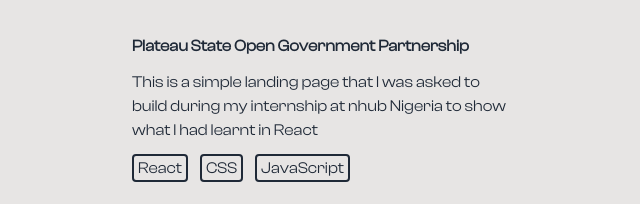
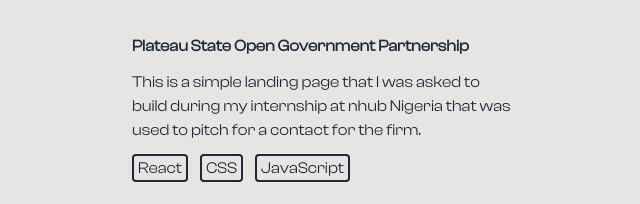
Before and after one commit to olafisoyevince/seun_dev, a Next.js app: page / in a window 1280 px wide. Shown: the part 2046-2250 px from the top of the page, without its empty margins (332-972 px from the left). Built offline with nearby package versions, Linux system fonts and the light colour scheme; some icons are missing.

Commit message:
i dont think this is the last commit

```diff
--- a/pages/index.js
+++ b/pages/index.js
@@ -38,7 +38,7 @@
     name: "Plateau State Open Government Partnership",
     url: "https://opengovapp.herokuapp.com/",
     description:
-      "This is a simple landing page that I was asked to build during my internship at nhub Nigeria to show what I had learnt in React",
+      "This is a simple landing page that I was asked to build during my internship at nhub Nigeria that was used to pitch for a contact for the firm.",
     tools: ["React", "CSS", "JavaScript"],
   },
 
```
